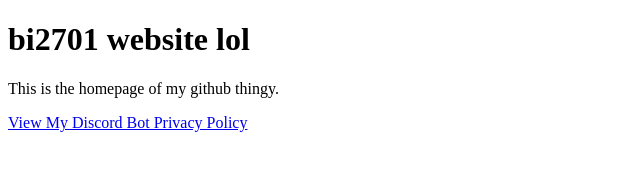
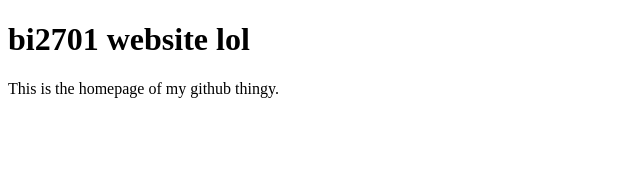
Before and after one commit to bi2701/bi2701.github.io, a plain HTML site: page index.html in a window 1280 px wide. Shown: the whole page, without its empty margins (0-640 px from the left). Drawn offline with Linux system fonts and the light colour scheme.

Commit message:
Update index.html

```diff
--- a/index.html
+++ b/index.html
@@ -1,11 +1,10 @@
 <!DOCTYPE html>
 <html>
 <head>
-    <title>Welcome to UT Tools</title>
+    <title>Welcome to my website</title>
 </head>
 <body>
     <h1>bi2701 website lol</h1>
     <p>This is the homepage of my github thingy.</p>
-    <p><a href="discord-ut-bots-policy.html">View My Discord Bot Privacy Policy</a></p>
 </body>
 </html>
```
